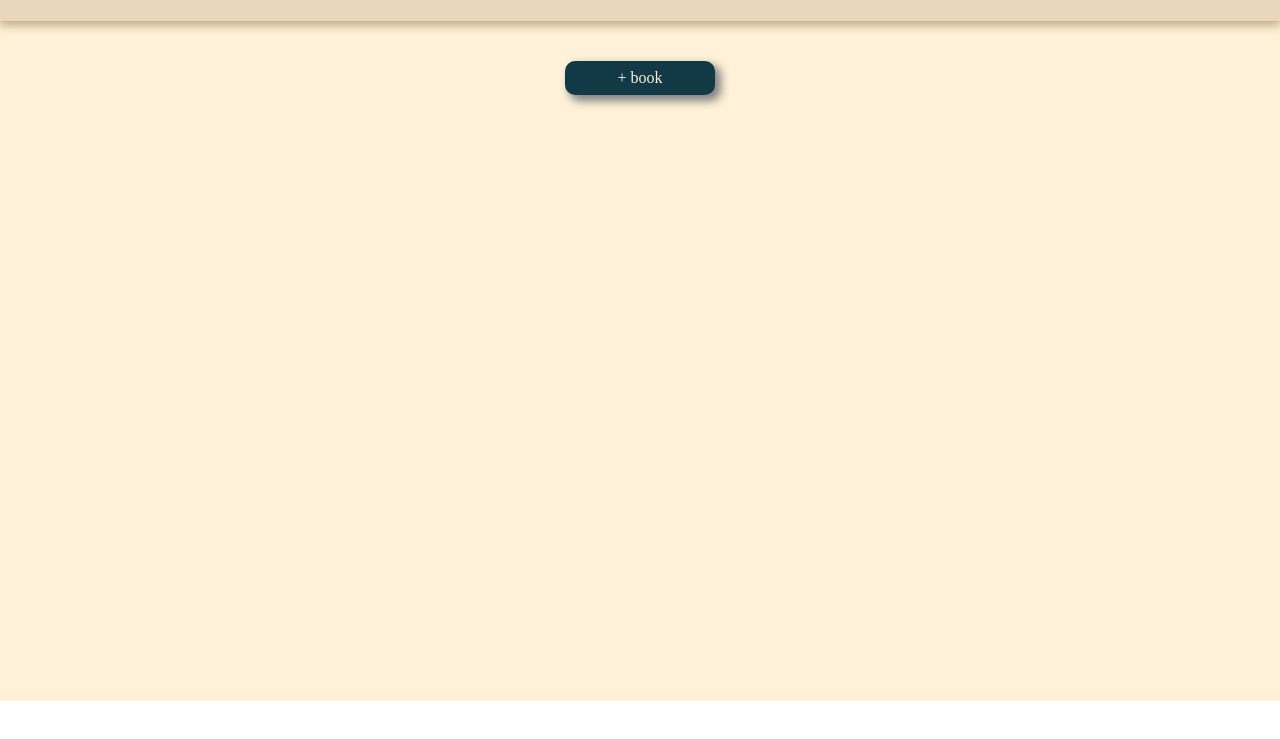
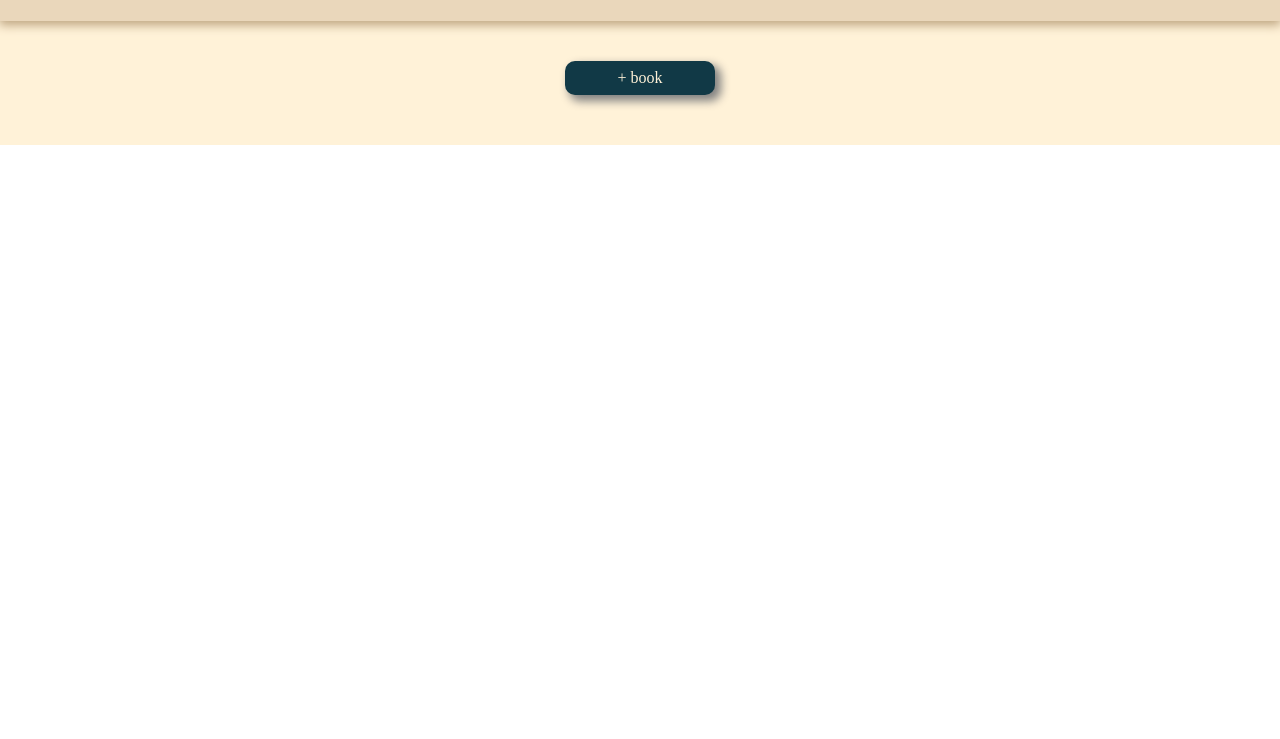
Before and after one commit to importvince/library, a plain HTML site: page index.html in a window 1280 px wide. Shown: the part 99-838 px from the top of the page. After the commit the page ends 800 px from the top, so only its background shows below. Drawn offline with Linux system fonts and the light colour scheme.

Commit message:
fix styling issues

```diff
--- a/style.css
+++ b/style.css
@@ -66,7 +66,7 @@ select {
     flex-direction: column;
     background-color: #FFF2D8;
     width: 100vw;
-    height: 100vh;
+    height: 100%;
     z-index: 0;
 }
 
@@ -205,7 +205,7 @@ select {
 }
 
 .library {
-    height: 100vh;
+    height: 100%;
     display: flex;
     flex-direction: column;
     align-items: center;
@@ -218,7 +218,7 @@ select {
     grid-template-rows: repeat(auto-fit, mincontent);
     gap: 40px;
     width: 100%;
-    height: 100vh;
+    height: 100%;
     margin-top: 30px;
     z-index: 0;
 }
```
